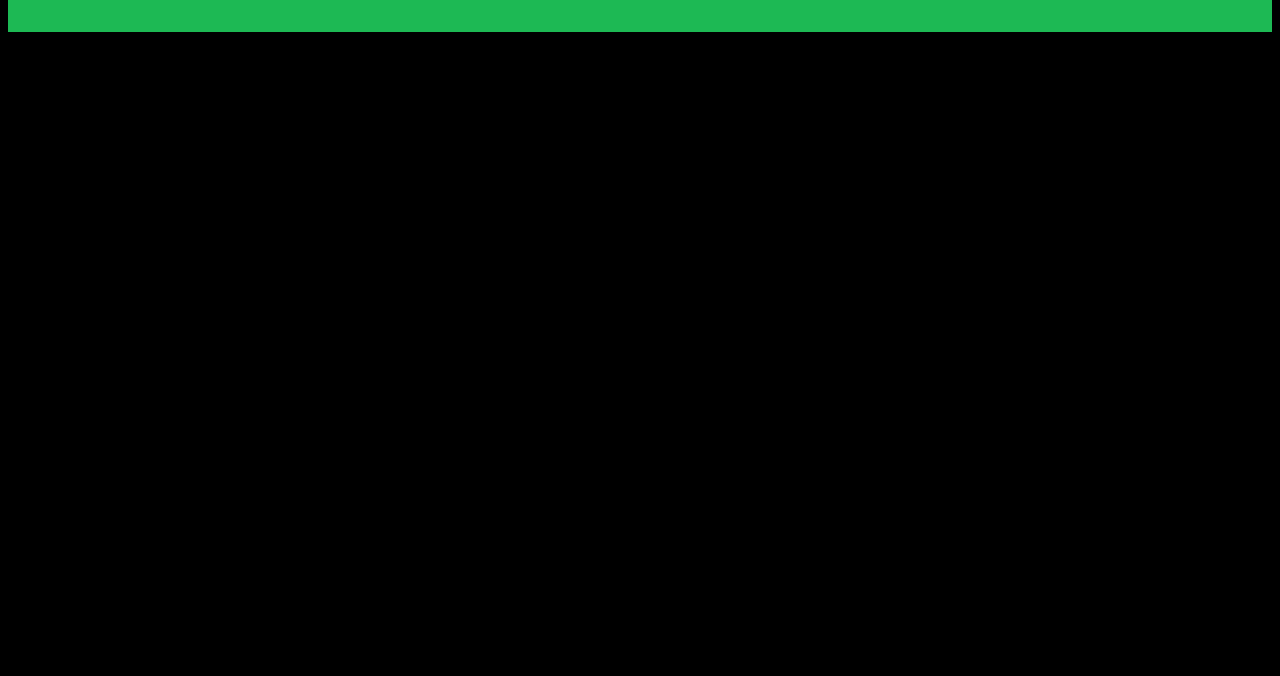
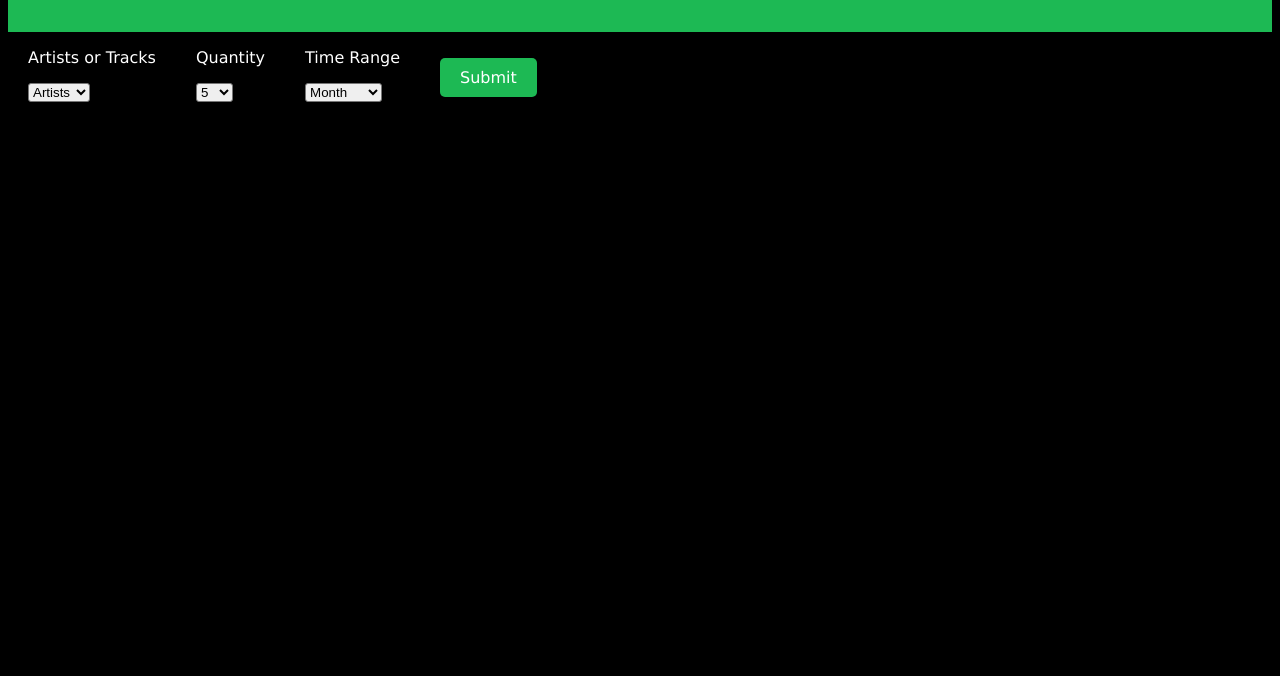
Before and after one commit to tsc036/DCMusicThang, a plain HTML site: page Home.html in a window 1280 px wide. Shown: the part 124-800 px from the top of the page. Drawn offline with Linux system fonts and the light colour scheme.

Commit message:
More home page updates

```diff
--- a/Home.html
+++ b/Home.html
@@ -6,12 +6,43 @@
     <link rel="stylesheet" href="style.css">
 </head>
 <body>
-    <div class="row">
-        <div class="column">
-            <h2>DCMusicThang</h2>
+    <div class="headerContainer">
+        <div class="row">
+            <div class="column">
+                <h2>Tracker</h2>
+            </div>
+            <div class="column">
+                <h2>Music Player</h2>
+            </div>
         </div>
-        <div class="column">
-            <h2>Music Player</h2>
+    </div>
+    <div class="optionsContainer">
+        <div class="track1">
+            <p class="artistOrTrack">Artists or Tracks</p>
+            <select>
+                <option value="Artists">Artists</option>
+                <option value="Tracks">Tracks</option>
+            </select>
+        </div>
+        <div class="track2">
+            <p class="artistSelect">Quantity</p>
+            <select>
+                <option value="5">5</option>
+                <option value="10">10</option>
+                <option value="25">25</option>
+                <option value="50">50</option>
+            </select>
+        </div>
+        <div class="track3">
+            <p class="timeRange">Time Range</p>
+            <select>
+                <option value="short_term">Month</option>
+                <option value="medium_term">6 Months</option>
+                <option value="long_term">All Time</option>
+            </select>
+        </div>
+        <div class="track4">
+            <button class="button">Submit</button>
         </div>
     </div>
 </body>
--- a/style.css
+++ b/style.css
@@ -26,3 +26,31 @@
 body {
     background-color: black;
 }
+
+.artistSelect, .artistOrTrack, .timeRange{
+    color: white;
+    font-family: Verdana, Geneva, sans-serif;
+}
+
+button {
+    background-color: #1DB954; /* Green */
+    border: none;
+    color: white;
+    padding: 10px 20px;
+    text-align: center;
+    text-decoration: none;
+    display: inline-block;
+    font-size: 16px;
+    font-family: Verdana, Geneva, sans-serif;
+    margin-top: 26px;
+    border-radius: 5px;
+}
+
+select {
+    border-radius: 3px;
+}
+
+.track1, .track2, .track3, .track4 {
+    float: left;
+    padding: 0px 20px;
+}
```
